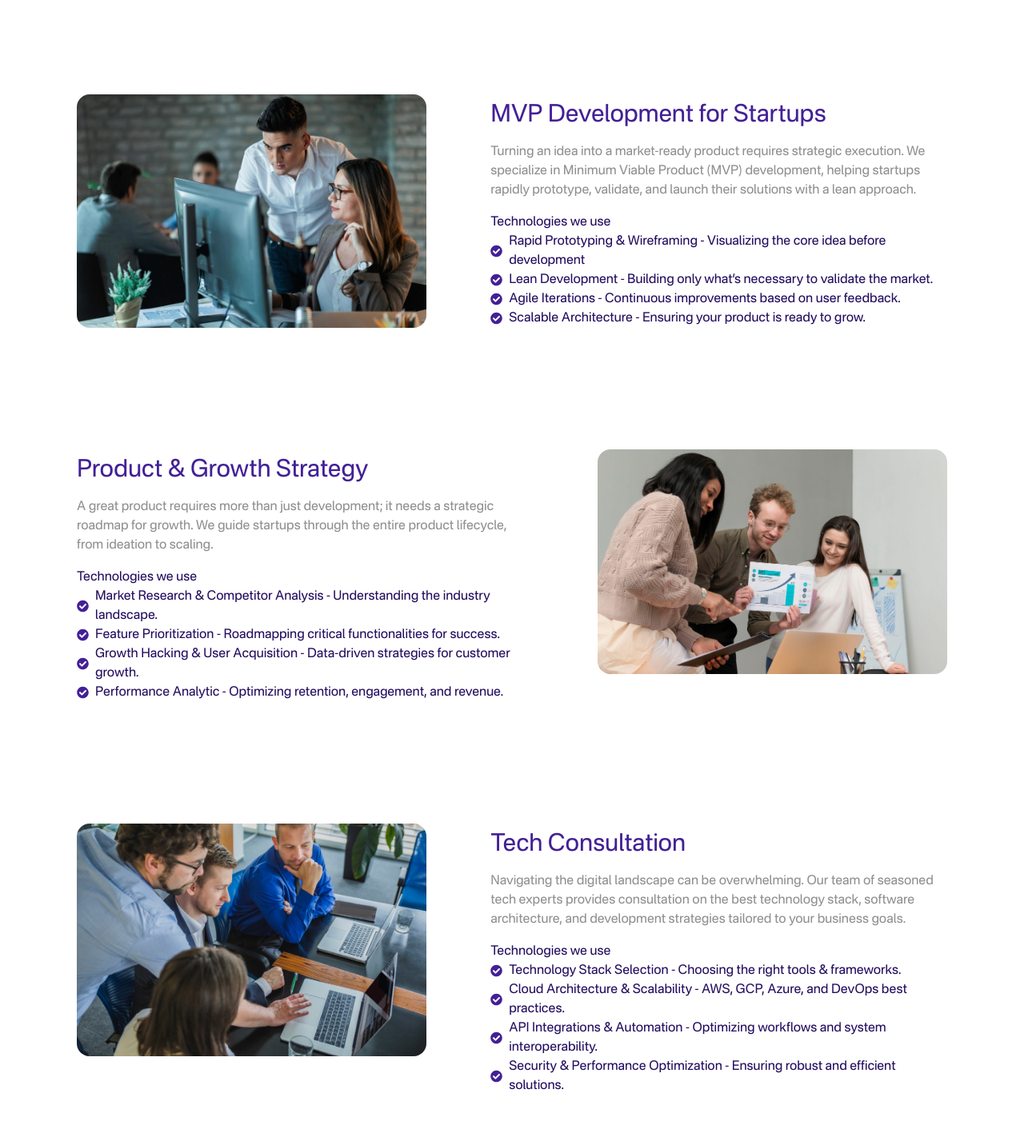
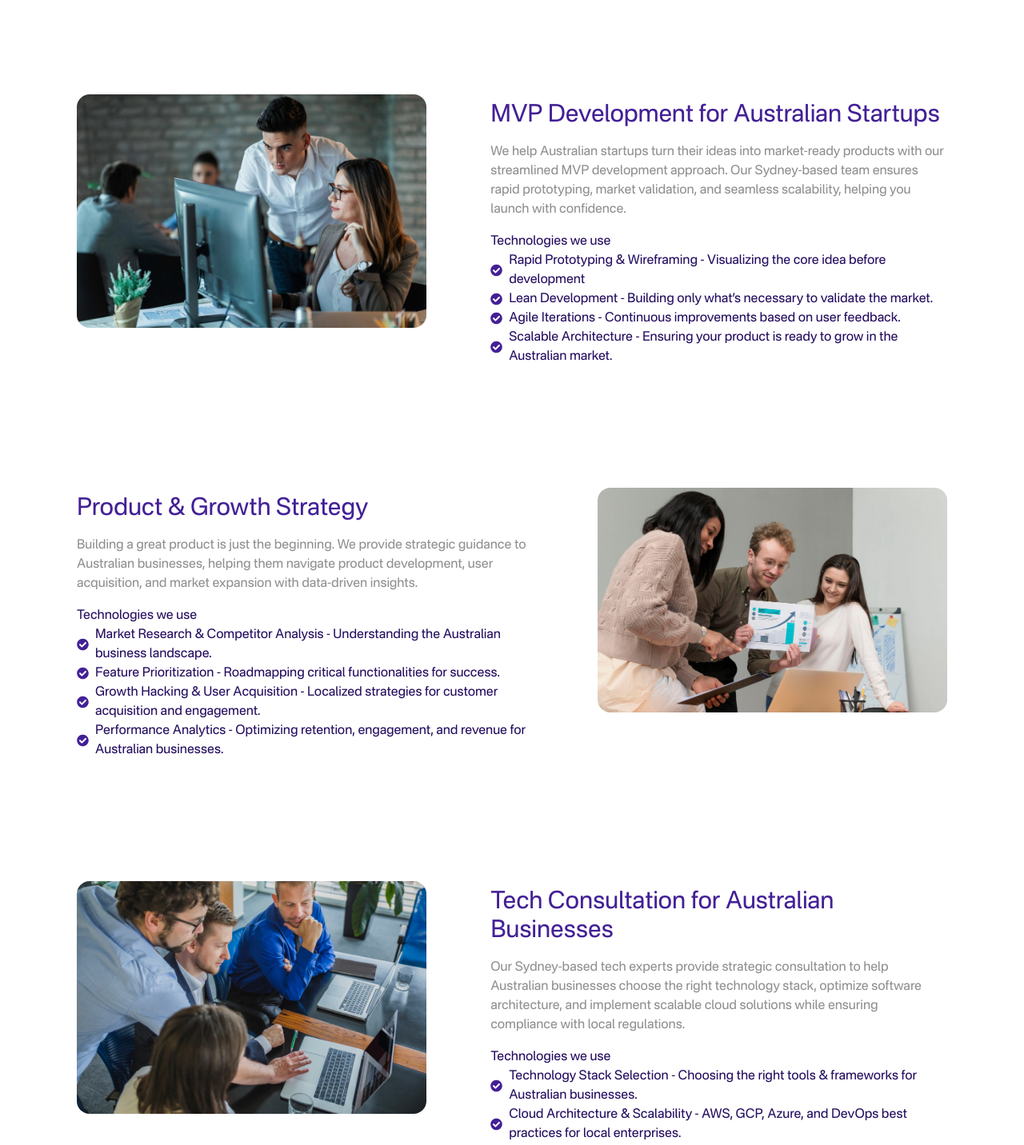
Before and after one commit to gauravshresthh/the-code-squad-au, a Next.js app: page /services in a window 1280 px wide. Shown: the part 1260-2692 px from the top of the page at 80% size. Built offline with nearby package versions, Linux system fonts and the light colour scheme.

Commit message:
feat: Australia centric contents

```diff
--- a/src/app/services/page.tsx
+++ b/src/app/services/page.tsx
@@ -83,7 +83,7 @@ const services = [
     id: 1,
     title: "Web and App Development",
     description:
-      "We build robust, scalable, and high-performance web and mobile applications tailored to your business needs. Our expertise spans across modern frameworks and technologies, ensuring your digital product is optimized for speed, security, and seamless user experience.",
+      "We design and develop high-performance web and mobile applications tailored to Australian businesses. Our expert team leverages modern frameworks and technologies to build secure, scalable, and user-friendly digital solutions that align with local market needs.",
     technologies: [
       { category: "Frontend", items: "React.js, Next.js, Vue.js" },
       { category: "Backend", items: "Node.js, Express.js, NestJS" },
@@ -98,9 +98,9 @@ const services = [
   },
   {
     id: 2,
-    title: "MVP Development for Startups",
+    title: "MVP Development for Australian Startups",
     description:
-      "Turning an idea into a market-ready product requires strategic execution. We specialize in Minimum Viable Product (MVP) development, helping startups rapidly prototype, validate, and launch their solutions with a lean approach.",
+      "We help Australian startups turn their ideas into market-ready products with our streamlined MVP development approach. Our Sydney-based team ensures rapid prototyping, market validation, and seamless scalability, helping you launch with confidence.",
     technologies: [
       {
         category: "Rapid Prototyping & Wireframing",
@@ -116,7 +116,7 @@ const services = [
       },
       {
         category: "Scalable Architecture",
-        items: "Ensuring your product is ready to grow.",
+        items: "Ensuring your product is ready to grow in the Australian market.",
       },
     ],
     image: "/images/about-us3.jpg",
@@ -125,11 +125,11 @@ const services = [
     id: 3,
     title: "Product & Growth Strategy",
     description:
-      "A great product requires more than just development; it needs a strategic roadmap for growth. We guide startups through the entire product lifecycle, from ideation to scaling.",
+      "Building a great product is just the beginning. We provide strategic guidance to Australian businesses, helping them navigate product development, user acquisition, and market expansion with data-driven insights.",
     technologies: [
       {
         category: "Market Research & Competitor Analysis",
-        items: "Understanding the industry landscape.",
+        items: "Understanding the Australian business landscape.",
       },
       {
         category: "Feature Prioritization",
@@ -137,28 +137,28 @@ const services = [
       },
       {
         category: "Growth Hacking & User Acquisition",
-        items: "Data-driven strategies for customer growth.",
+        items: "Localized strategies for customer acquisition and engagement.",
       },
       {
-        category: "Performance Analytic",
-        items: "Optimizing retention, engagement, and revenue.",
+        category: "Performance Analytics",
+        items: "Optimizing retention, engagement, and revenue for Australian businesses.",
       },
     ],
     image: "/images/about-us4.jpg",
   },
   {
     id: 4,
-    title: "Tech Consultation",
+    title: "Tech Consultation for Australian Businesses",
     description:
-      "Navigating the digital landscape can be overwhelming. Our team of seasoned tech experts provides consultation on the best technology stack, software architecture, and development strategies tailored to your business goals.",
+      "Our Sydney-based tech experts provide strategic consultation to help Australian businesses choose the right technology stack, optimize software architecture, and implement scalable cloud solutions while ensuring compliance with local regulations.",
     technologies: [
       {
-        category: "Technology Stack Selection ",
-        items: "Choosing the right tools & frameworks.",
+        category: "Technology Stack Selection",
+        items: "Choosing the right tools & frameworks for Australian businesses.",
       },
       {
         category: "Cloud Architecture & Scalability",
-        items: "AWS, GCP, Azure, and DevOps best practices.",
+        items: "AWS, GCP, Azure, and DevOps best practices for local enterprises.",
       },
       {
         category: "API Integrations & Automation",
@@ -166,7 +166,7 @@ const services = [
       },
       {
         category: "Security & Performance Optimization",
-        items: " Ensuring robust and efficient solutions.",
+        items: "Ensuring compliance with Australian cybersecurity and data privacy laws.",
       },
     ],
     image: "/images/about-us2.jpg",
@@ -201,7 +201,9 @@ const page = () => {
           </div>
         </div>
         <div className="max-w-[120rem] mx-auto sm:px-6 lg:px-8 mt-10 md:mt-20">
+          <div className="px-10">
           <Pills>Our Services</Pills>
+          </div>
           {services.map((service, index) => (
             <div
               key={service.id}
--- a/src/components/home-page/client-section.tsx
+++ b/src/components/home-page/client-section.tsx
@@ -63,7 +63,7 @@ const ClientSection = () => {
   return (
     <div className="px-6 pt-16 pb-20 md:py-24 min-h-[50vh] w-full flex flex-col justify-center items-center">
       <div className="text-3xl md:text-4xl lg:text-5xl text-center text-primary">
-        Trusted over <span className="text-tertiary">20+ </span>companies
+        Trusted by <span className="text-tertiary">20+ </span>companies
       </div>
       <div className="mt-10 lg:mt-16 w-full max-w-7xl">
         <Slider {...settings}>
--- a/src/components/home-page/hero-section.tsx
+++ b/src/components/home-page/hero-section.tsx
@@ -12,17 +12,16 @@ const HeroSection = () => {
 						width={15}
 						height={15}
 					/>
-					Code Innovate Scale
+					Innovate, Scale, Succeed in Australia
 				</div>
 				<div className="text-4xl md:text-6xl md:w-[85%] xl:w-[75%] text-center text-primary leading-14 md:leading-20 lg:leading-24">
-					Empowering Your Vision with <br/>
+					Powering Australian Businesses with <br/>
 					<span className="bg-gradient-to-r from-primary to-secondary text-white px-4 md:px-8 py-1 rounded-2xl border border-secondary">
 						Code and AI
 					</span>
 				</div>
 				<div className="mt-8 text-base lg:text-lg md:w-3/4 lg:w-1/2 text-center text-secondary">
-					Let’s transform your ideas into powerful software solutions that
-					enhance efficiency, engage customers, and fuel long-term success.
+					We help Australian startups and enterprises transform their ideas into innovative, scalable digital solutions. From AI-driven automation to robust software development, we drive business success.
 				</div>
 			</div>
 		</div>
--- a/src/components/home-page/our-service-section.tsx
+++ b/src/components/home-page/our-service-section.tsx
@@ -8,7 +8,7 @@ const services = [
     id: 1,
     title: "Web and App Development",
     description:
-      "We build robust, scalable, and high-performance web and mobile applications tailored to your business needs. Our expertise spans across modern frameworks and technologies, ensuring your digital product is optimized for speed, security, and seamless user experience.",
+      "We design and develop high-performance web and mobile applications tailored to Australian businesses. Our expert team leverages modern frameworks and technologies to build secure, scalable, and user-friendly digital solutions that align with local market needs.",
     technologies: [
       { category: "Frontend", items: "React.js, Next.js, Vue.js" },
       { category: "Backend", items: "Node.js, Express.js, NestJS" },
@@ -23,9 +23,9 @@ const services = [
   },
   {
     id: 2,
-    title: "MVP Development for Startups",
+    title: "MVP Development for Australian Startups",
     description:
-      "Turning an idea into a market-ready product requires strategic execution. We specialize in Minimum Viable Product (MVP) development, helping startups rapidly prototype, validate, and launch their solutions with a lean approach.",
+      "We help Australian startups turn their ideas into market-ready products with our streamlined MVP development approach. Our Sydney-based team ensures rapid prototyping, market validation, and seamless scalability, helping you launch with confidence.",
     technologies: [
       {
         category: "Rapid Prototyping & Wireframing",
@@ -41,7 +41,7 @@ const services = [
       },
       {
         category: "Scalable Architecture",
-        items: "Ensuring your product is ready to grow.",
+        items: "Ensuring your product is ready to grow in the Australian market.",
       },
     ],
     image: "/images/about-us3.jpg",
@@ -50,11 +50,11 @@ const services = [
     id: 3,
     title: "Product & Growth Strategy",
     description:
-      "A great product requires more than just development; it needs a strategic roadmap for growth. We guide startups through the entire product lifecycle, from ideation to scaling.",
+      "Building a great product is just the beginning. We provide strategic guidance to Australian businesses, helping them navigate product development, user acquisition, and market expansion with data-driven insights.",
     technologies: [
       {
         category: "Market Research & Competitor Analysis",
-        items: "Understanding the industry landscape.",
+        items: "Understanding the Australian business landscape.",
       },
       {
         category: "Feature Prioritization",
@@ -62,28 +62,28 @@ const services = [
       },
       {
         category: "Growth Hacking & User Acquisition",
-        items: "Data-driven strategies for customer growth.",
+        items: "Localized strategies for customer acquisition and engagement.",
       },
       {
-        category: "Performance Analytic",
-        items: "Optimizing retention, engagement, and revenue.",
+        category: "Performance Analytics",
+        items: "Optimizing retention, engagement, and revenue for Australian businesses.",
       },
     ],
     image: "/images/about-us4.jpg",
   },
   {
     id: 4,
-    title: "Tech Consultation",
+    title: "Tech Consultation for Australian Businesses",
     description:
-      "Navigating the digital landscape can be overwhelming. Our team of seasoned tech experts provides consultation on the best technology stack, software architecture, and development strategies tailored to your business goals.",
+      "Our Sydney-based tech experts provide strategic consultation to help Australian businesses choose the right technology stack, optimize software architecture, and implement scalable cloud solutions while ensuring compliance with local regulations.",
     technologies: [
       {
-        category: "Technology Stack Selection ",
-        items: "Choosing the right tools & frameworks.",
+        category: "Technology Stack Selection",
+        items: "Choosing the right tools & frameworks for Australian businesses.",
       },
       {
         category: "Cloud Architecture & Scalability",
-        items: "AWS, GCP, Azure, and DevOps best practices.",
+        items: "AWS, GCP, Azure, and DevOps best practices for local enterprises.",
       },
       {
         category: "API Integrations & Automation",
@@ -91,7 +91,7 @@ const services = [
       },
       {
         category: "Security & Performance Optimization",
-        items: " Ensuring robust and efficient solutions.",
+        items: "Ensuring compliance with Australian cybersecurity and data privacy laws.",
       },
     ],
     image: "/images/about-us2.jpg",
```
Also changed, not shown: src/components/home-page/about-section.tsx (+15 -38 lines).
